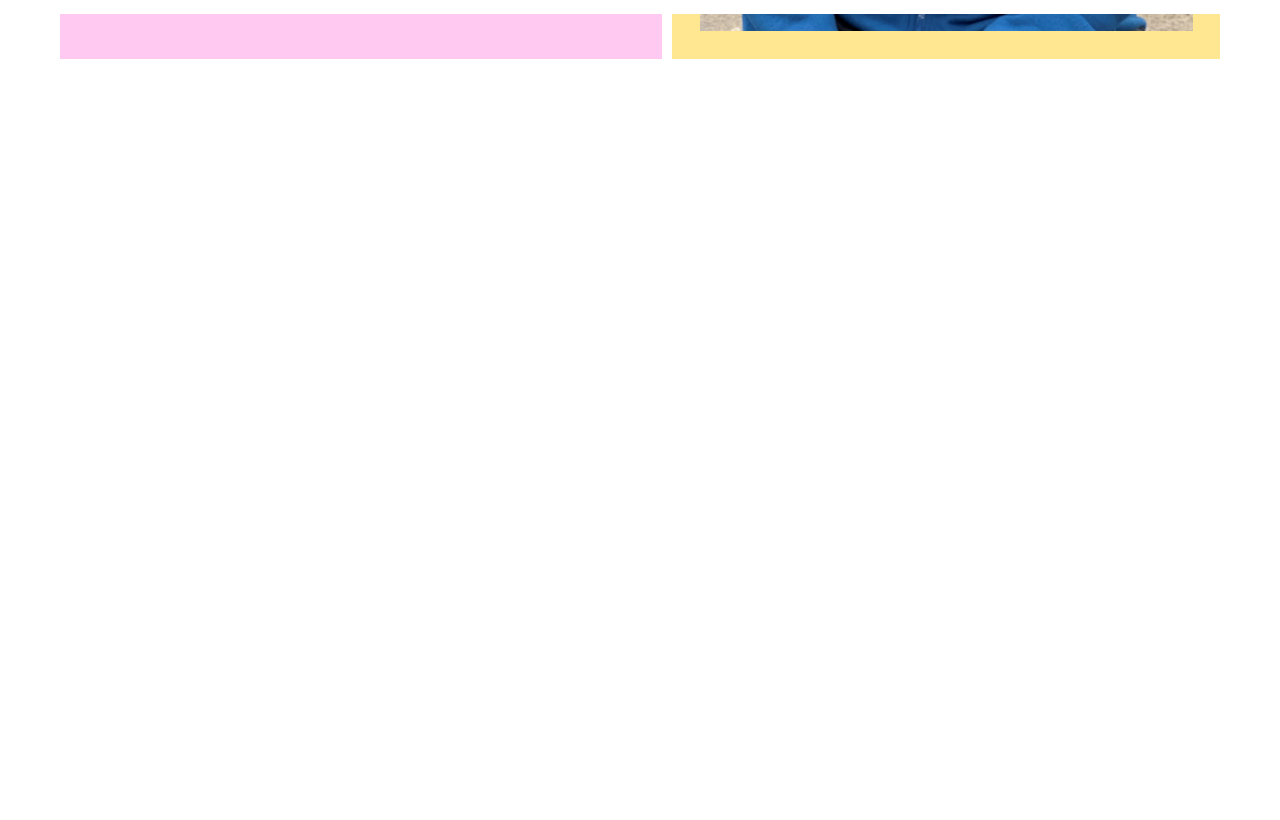
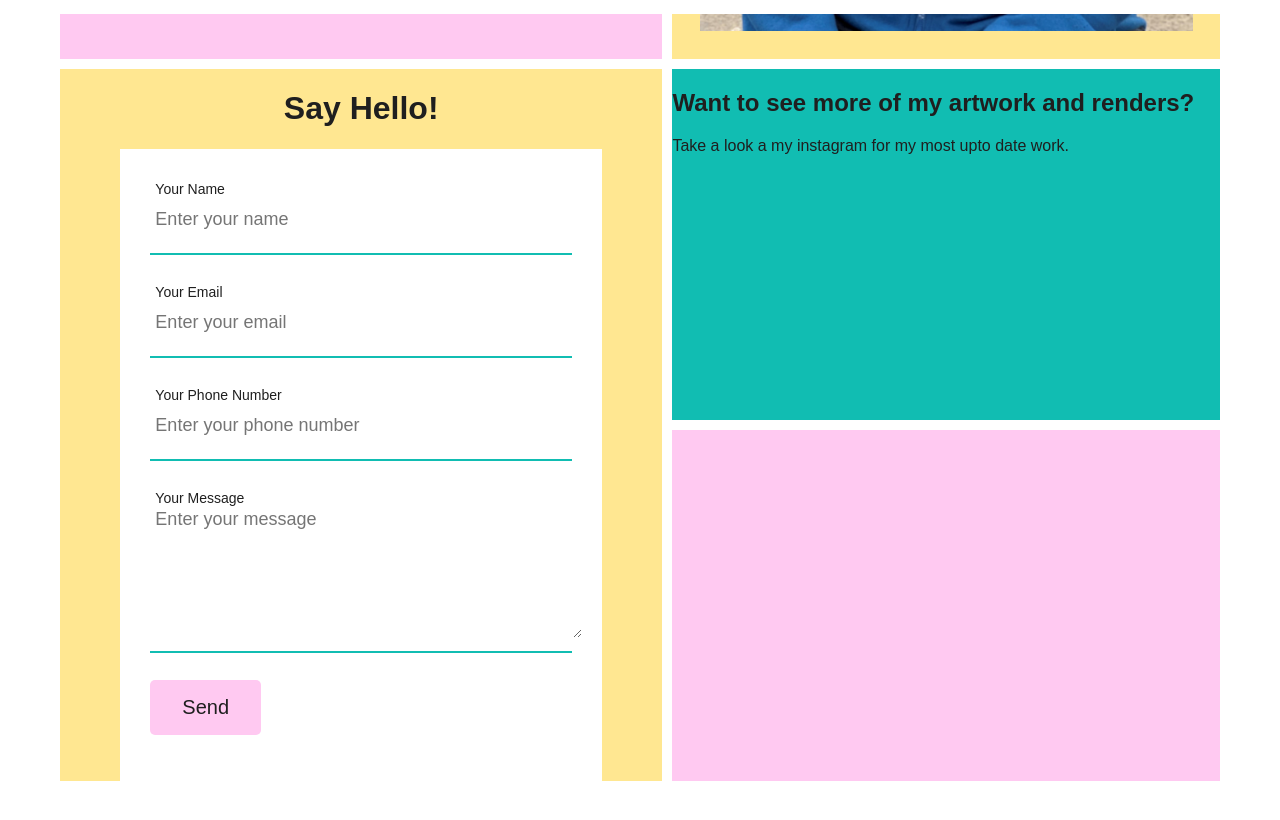
Before and after one commit to SamiiRoebuck/harry-portfolio, a Gatsby site: page /about in a window 1280 px wide. Shown: the part 786-1606 px from the top of the page. Before the commit the page ends 905 px from the top, so only its background shows below. Built offline with nearby package versions, Linux system fonts and the light colour scheme; Gatsby itself is replaced by a stand-in of ours; a web font is replaced by a local one; what object-fit-images would draw is missing.

Commit message:
page merge

```diff
--- a/src/components/NavBar.js
+++ b/src/components/NavBar.js
@@ -51,14 +51,14 @@ class NavBar extends React.Component {
           </li>
           <li>
             <Link to="/about" className={styles.navLinks} activeClassName={styles.activeLink}>
-              About
+              About & Contact
             </Link>
           </li>
-          <li>
+          {/* <li>
             <Link to="/contact" className={styles.navLinks} activeClassName={styles.activeLink}>
               Contact
             </Link>
-          </li>
+          </li> */}
           <li>
             <a href="https://docs.google.com/document/d/1Q2SPrZtmOcyH8h51dm0H5JdfXU2_vDeTnGE2Ime0rZc/export?format=pdf" target="_blank" rel="noopener noreferrer" className={styles.navLinks}>
               Download Portfolio
--- a/src/pages/about.js
+++ b/src/pages/about.js
@@ -47,6 +47,65 @@ export default () => (
           </Link>
         </GridSection>
       </Grid>
+      <Grid gridType="gridLeftLong">
+        <GridSection gridsectionclass="longBoi">
+          <h1>Say Hello!</h1>
+          <form
+            name="contact"
+            method="post"
+            data-netlify="true"
+            data-netlify-honeypot="bot-field"
+          >
+            <input type="hidden" name="bot-field" />
+            <input type="hidden" name="form-name" value="contact" />
+
+            <div>
+              <span className="labelInput">Your Name</span>
+              <input
+                className="input"
+                type="text"
+                name="name"
+                placeholder="Enter your name"
+              />
+            </div>
+            <div>
+              <span className="labelInput">Your Email</span>
+              <input
+                className="input"
+                type="text"
+                name="email"
+                placeholder="Enter your email"
+              />
+            </div>
+            <div>
+              <span className="labelInput">Your Phone Number</span>
+              <input
+                className="input"
+                type="tel"
+                name="number"
+                placeholder="Enter your phone number"
+              />
+            </div>
+            <div>
+              <span className="labelInput">Your Message</span>
+              <textarea
+                className="input"
+                name="message"
+                rows="6"
+                placeholder="Enter your message"
+              />
+            </div>
+            <p>
+              <button className="submit" type="submit">Send</button>
+            </p>
+          </form>
+        </GridSection>
+        <GridSection gridsectionclass="upperBoi">
+          <h2>Want to see more of my artwork and renders?</h2>
+          <p>Take a look a my instagram for my most upto date work.</p>
+        </GridSection>
+        <GridSection gridsectionclass="lowerBoi" />
+      </Grid>
     </main>
     <Footer />
   </React.Fragment>
--- a/src/pages/contact.js
+++ b/src/pages/contact.js
@@ -63,7 +63,10 @@ export default () => (
             </p>
           </form>
         </GridSection>
-        <GridSection gridsectionclass="upperBoi" />
+        <GridSection gridsectionclass="upperBoi">
+          <h2>Want to see more of my artwork and renders?</h2>
+          <p>Take a look a my instagram for my most upto date work.</p>
+        </GridSection>
         <GridSection gridsectionclass="lowerBoi" />
       </Grid>
     </main>
--- a/src/styles/Grid.module.scss
+++ b/src/styles/Grid.module.scss
@@ -33,7 +33,7 @@
   text-align: center;
 
   @include md {
-    opacity: 0;
+    opacity: 1;
     position: absolute;
     top: 80%;
     left: 50%;
@@ -222,7 +222,7 @@
   grid-template-areas: "upperBoi" "lowerBoi" "longBoi";
   height: auto;
   grid-column-gap: 10px;
-  grid-row-gap: 10px;
+  grid-row-gap: 10px;margin-bottom: 10px;
 
   @include md {
     min-height: calc(100vh - 130px);
```
